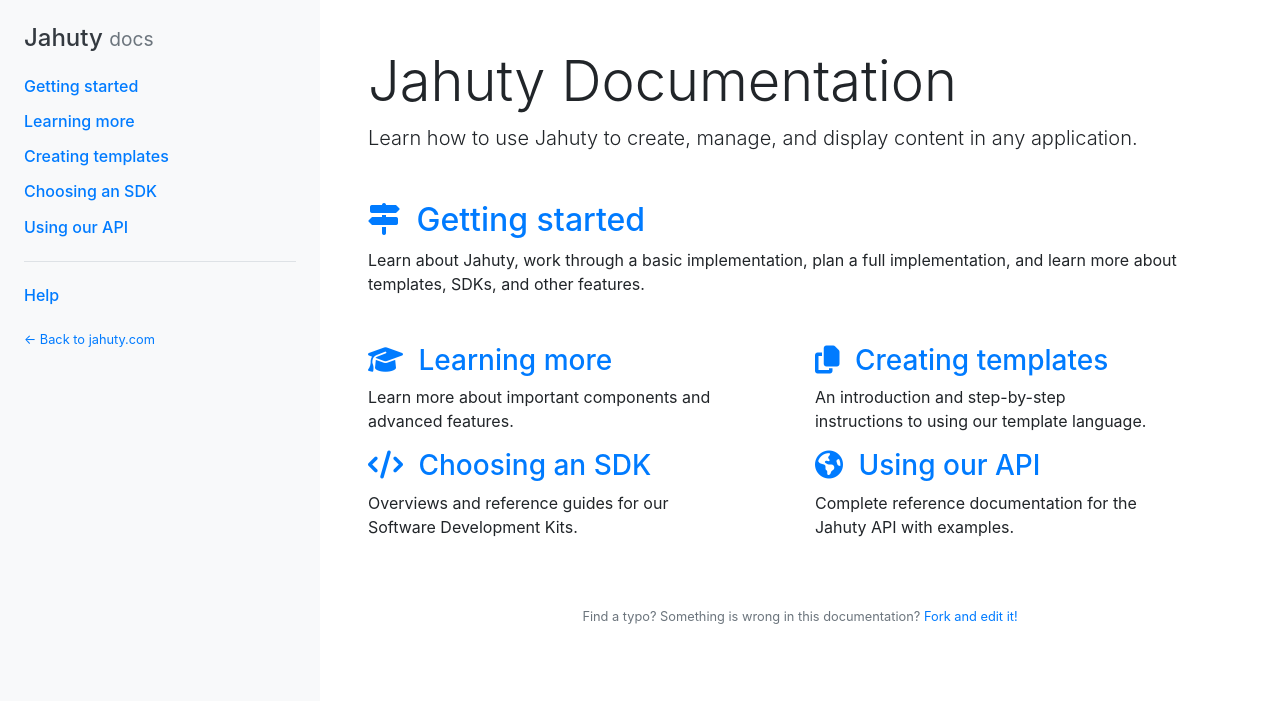
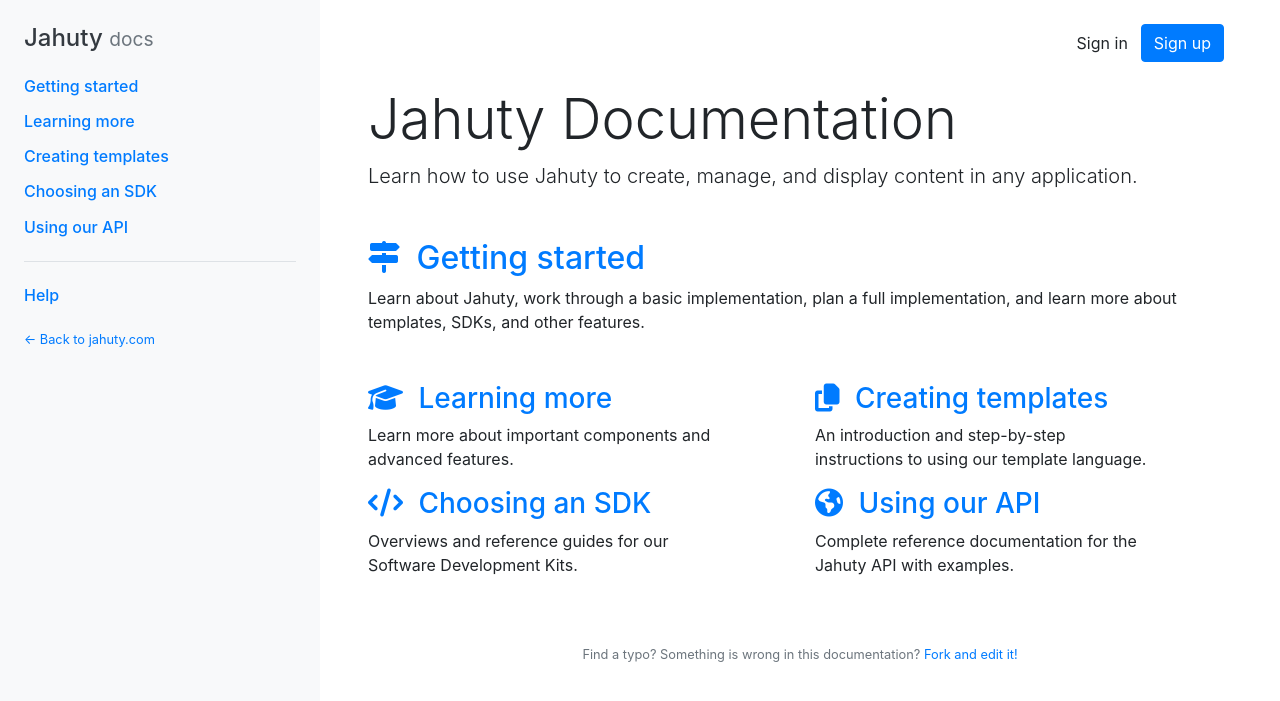
Before and after one commit to jahuty/documentation, a Jekyll site: the page built from index.md, in a window 1280 px wide. Shown: the top 701 px of the page. Built offline with Jekyll 4.4.1, drawn with Linux system fonts in a browser that asks for light colours; nearby versions of some CDN libraries.

Commit message:
Add buttons for app

```diff
--- a/_layouts/default.html
+++ b/_layouts/default.html
@@ -59,7 +59,29 @@
             <small><a href="https://www.jahuty.com">&larr; Back to jahuty.com</a></small>
           </h6>
         </aside>
-        <main class="col bg-faded p-5 flex-grow-15">
+        <main class="col bg-faded pt-4 px-5 pb-5 flex-grow-15">
+          <div class="row pb-4">
+            <div class="col-md-6">
+              <!-- <form>
+                <div class="input-group">
+                  <input class="form-control border-0 bg-light" type="text" name="q" value="">
+                  <div class="input-group-append">
+                    <button type="submit" class="btn btn-light text-muted"><i class="fas fa-search" aria-hidden="true"></i></button>
+                  </div>
+                </div>
+              </form> -->
+            </div>
+            <div class="col-md-6">
+              <ul class="nav justify-content-end">
+                <li class="nav-item">
+                  <a class="btn btn-text" href="{{ site.data.urls.app.sign_in }}">Sign in</a>
+                </li>
+                <li class="nav-item">
+                  <a class="btn btn-primary mr-2" href="{{ site.data.urls.app.sign_up }}">Sign up</a>
+                </li>
+              </ul>
+            </div>
+          </div>
           {{ content }}
           {% include fork.html %}
         </main>
```
